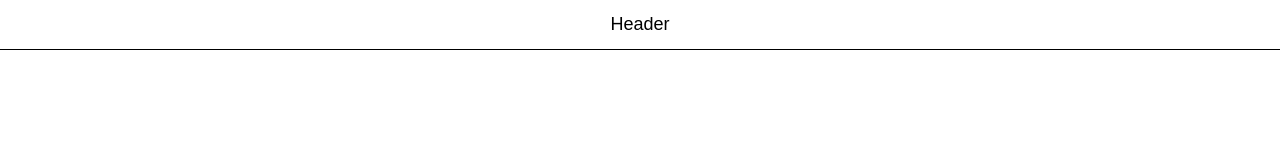
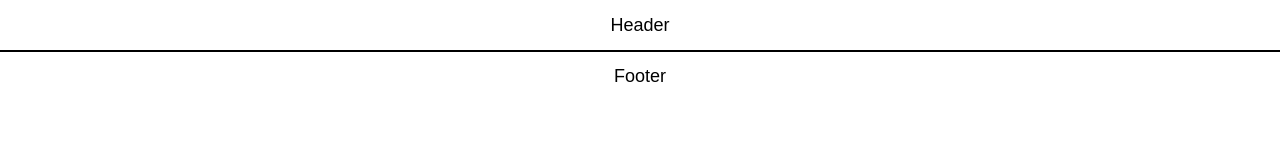
Before and after one commit to ooloo-io/github-flow-rogerstafforducl, a website: page src/index.html in a window 1280 px wide. Drawn offline with nearby package versions, Linux system fonts and the light colour scheme.

Commit message:
Footer (#2)
* Footer styles

* Footer styles + css

* Footer styles fix

* Footer styles fix

```diff
--- a/src/index.html
+++ b/src/index.html
@@ -16,5 +16,8 @@
   <header class="header">
 	Header
   </header>
+  <footer class="footer">
+	Footer
+  </footer>
 </body>
 </html>
--- a/src/styles.css
+++ b/src/styles.css
@@ -4,9 +4,22 @@ body {
 }
 
 .header {
-  height: 49px;
+  height: 50px;
   display: flex;
   justify-content: center;
   align-items: center;
   border-bottom: 1px solid black;
 }
+
+.footer {
+  height: 49px;
+  display: flex;
+  justify-content: center;
+  align-items: center;
+  border-top: 1px solid black;
+}
+
+.content {
+  min-height: calc(100vh - 100px);
+  border-bottom: 1px solid black;
+}
```
